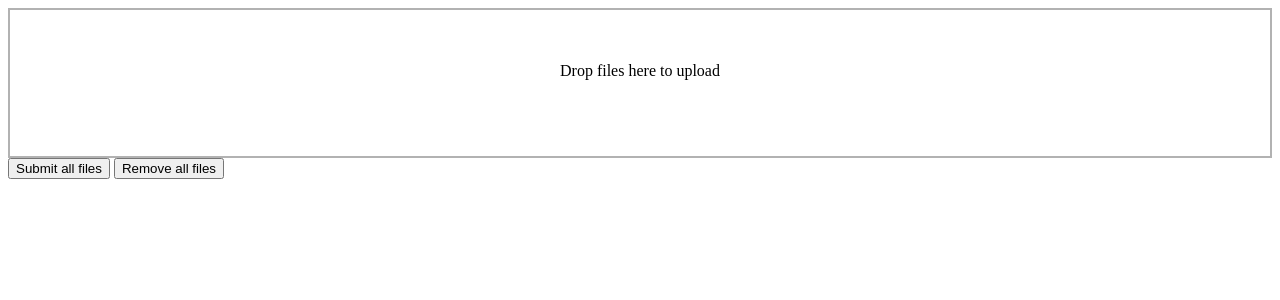
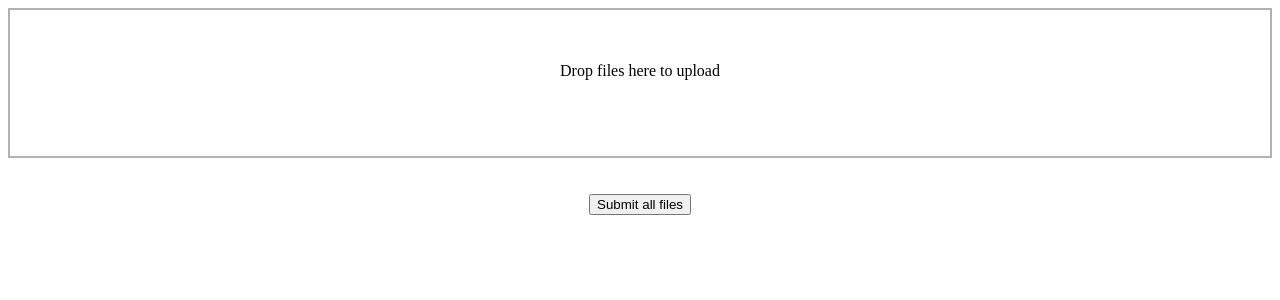
Before and after one commit to EJSohn/Skin-analizer, a Django app: page /main/ in a window 1280 px wide. Shown: the top 300 px of the page. Run offline with Django 3.2, Linux system fonts and the light colour scheme; parts of the project's set-up code (start-up, migrations or seed data) failed here and were passed over; some libraries are stand-ins or nearby versions.

Commit message:
dropzone customizing

```diff
--- a/SkinAnlizer/main/templates/main/index.html
+++ b/SkinAnlizer/main/templates/main/index.html
@@ -17,13 +17,12 @@
             <input name="file" type="file" />
         </div>
     </form>
-    <button id="submit-all">
-            Submit all files
-    </button>
-
-    <button id="remove-all">
-            Remove all files
-    </button>
+    <br><br>
+    <center>
+        <button id="submit-all">
+                Submit all files
+        </button>
+    </center>
 
     <script src="{% static 'main/js/dropzone.js' %}"></script>
     <script src="{% static 'main/js/jquery-3.1.1.min.js' %}"></script>
```
